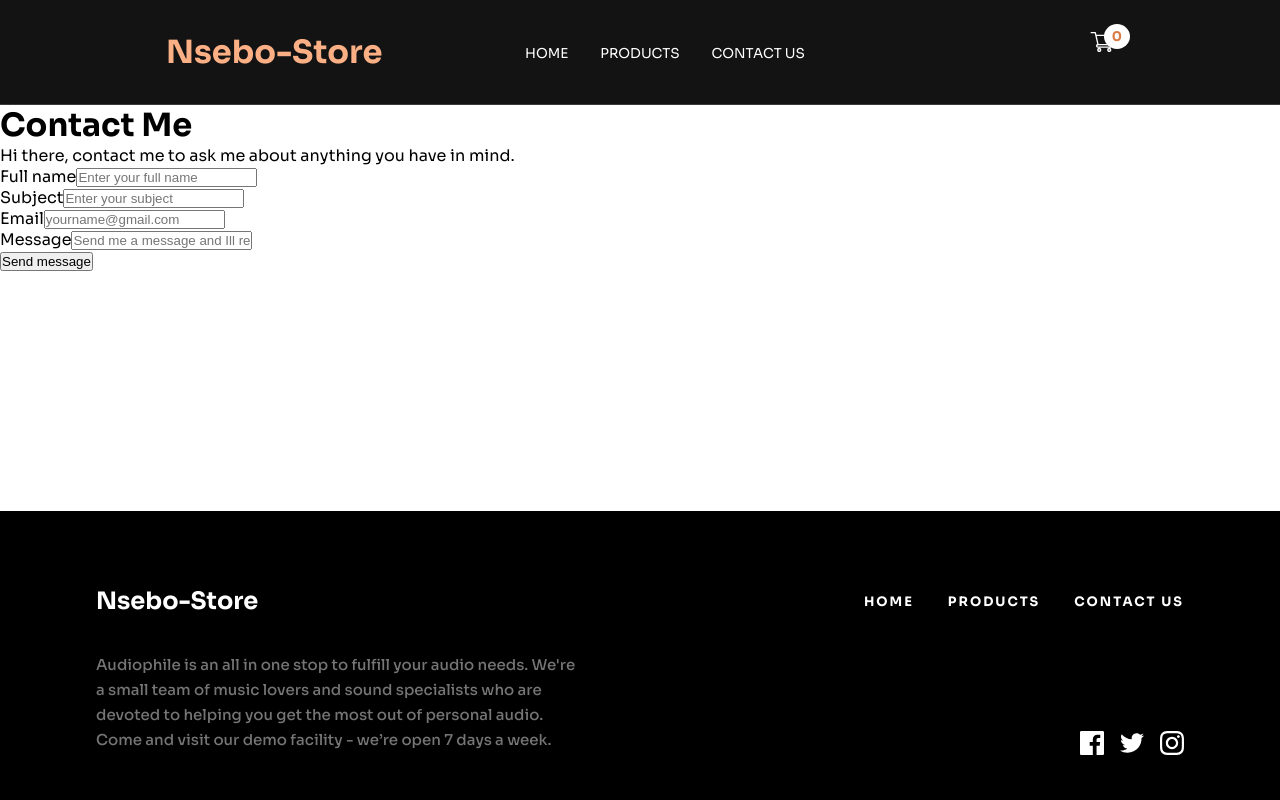
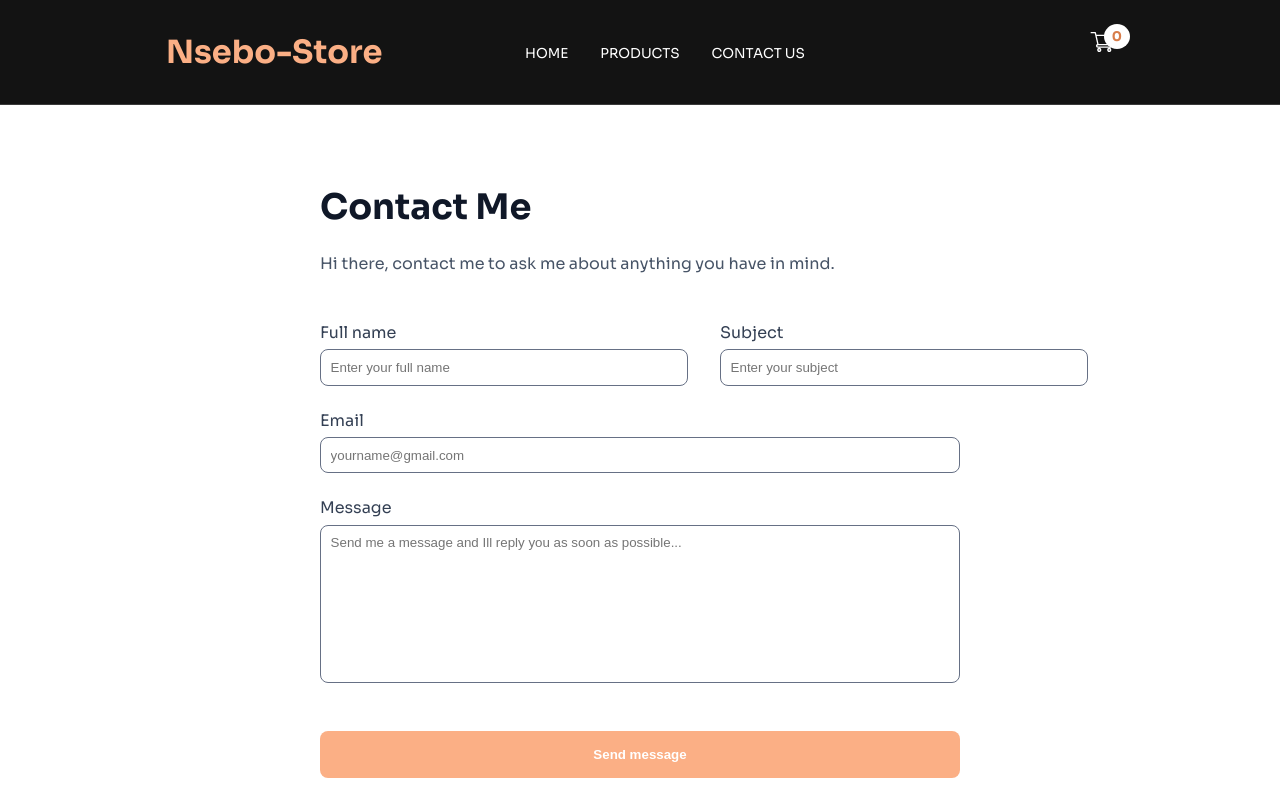
Before and after one commit to Nsebo/NseboStore-ca, a React (Vite) app: page /contact in a window 1280 px wide. Shown: the top 800 px of the page. Built offline with nearby package versions, Linux system fonts and the light colour scheme; no server answers.

Commit message:
last commit on index.scss

```diff
--- a/src/index.scss
+++ b/src/index.scss
@@ -11,8 +11,122 @@ body {
   font-family: 'Sora', serif;
   max-width: 100vw;
   min-height: 100vh;
+  overflow-x: hidden;
 }
 
 img {
   max-width: 100%;
 }
+
+.red {
+  font-size: 0.8rem;
+  font-style: italic;
+  color: #ff5252;
+}
+.contact.container {
+  height: auto;
+}
+
+.contact_container {
+  max-width: 50vw;
+  margin: 5rem auto 0;
+}
+
+.contact_container h1,
+.contact_container p {
+  text-align: left;
+  margin-bottom: 1.5rem;
+}
+
+.contact_container h1 {
+  color: #101828;
+  font-size: 2.2rem;
+}
+
+.contact_container p {
+  color: #475467;
+}
+
+form {
+  margin: 3rem 0;
+}
+
+.names {
+  display: flex;
+  align-items: center;
+  gap: 2rem;
+}
+
+#first_name,
+#last_name {
+  width: 23rem;
+}
+
+label {
+  display: block;
+  text-align: left;
+  margin-bottom: 0.4rem;
+  color: #344054;
+}
+
+input[type='text'],
+input[type='email'] {
+  width: 100%;
+  padding: 0.6rem;
+  border-radius: 0.5rem;
+  border: 1.5px solid #667085;
+  margin-bottom: 0.25rem;
+}
+
+input[type='text'].error,
+input[type='email'].error {
+  border: 2px solid rgba(226, 2, 2, 0.74);
+}
+
+.m {
+  margin-bottom: 1.25rem;
+}
+
+input:focus {
+  outline: none;
+  border: 1.5px solid #b2ddff;
+}
+
+#message {
+  padding-bottom: 8.25rem;
+}
+
+button {
+  background-color: #fbaf85;
+  color: #ffff;
+  margin-top: 1.5rem;
+  padding: 1rem;
+  width: 100%;
+  font-weight: bold;
+  border-radius: 0.5rem;
+  border: none;
+  cursor: pointer;
+  transition: all 0.3s ease-in-out;
+}
+
+button:hover {
+  background-color: #d87d4a;
+}
+@media (max-width: 767px) {
+  .contact_container {
+    max-width: 95vw;
+    margin: 5rem auto 0;
+  }
+
+  .names {
+    display: block;
+    align-items: center;
+    flex-direction: column;
+    gap: 2rem;
+  }
+
+  #first_name,
+  #last_name {
+    width: 100%;
+  }
+}
```
